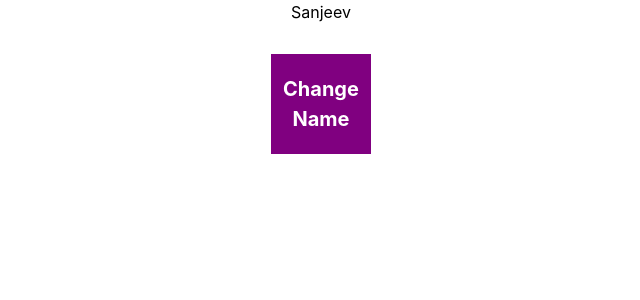
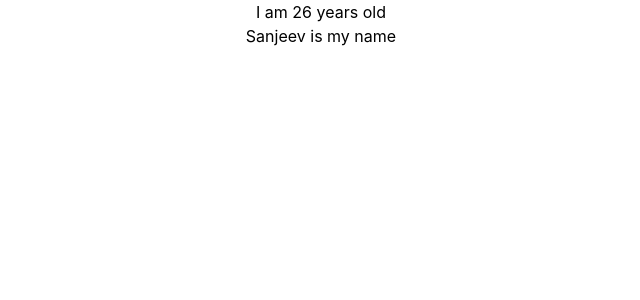
Before and after one commit to Sanjeev94/interview, a React (Create React App) app: page / in a window 1280 px wide. Shown: the top 300 px of the page, without its empty margins (319-959 px from the left). Built offline with nearby package versions, Linux system fonts and the light colour scheme.

Commit message:
Inline condition

```diff
--- a/src/App.js
+++ b/src/App.js
@@ -30,6 +30,7 @@ import TwoFactor from './components/Two-factor-code-input/index.jsx';
 import MapFilter from './components/MapFilter/index.jsx';
 import StateManager from './components/state-manager/index.jsx';
 import PropsinReact from './components/props/index.jsx';
+import InlineCondition from './components/Inline-condition/index.jsx';
 
 function App() {
   return (
@@ -109,8 +110,10 @@ function App() {
       {/* <StateManager /> */}
 
       {/* Props in react */}
-      <PropsinReact />
+      {/* <PropsinReact /> */}
 
+       {/* Inline condition */}
+       <InlineCondition />
 
 
 
--- /dev/null
+++ b/src/components/Inline-condition/index.jsx
@@ -0,0 +1,55 @@
+import React, { useEffect } from 'react'
+
+const InlineCondition = () => {
+    let age = 26;
+        let name = "Sanjeev";
+    useEffect(()=> {
+        let age = 26;
+        let name = "Sanjeev";
+        // if (age > 26) {
+        //     console.log("old");
+        // }
+        // else if (name === "Sanjeev" && age === 26) {
+        //     console.log("I am 26 years old");
+        // }
+        // else {
+        //     console.log("Sanjeev not my name");
+        //     console.log("I am less than 26")
+        // }
+
+        age > 26 ? (
+            console.log("You are now old")
+        ) : name === "Sanjeev" && age ===26 ? (
+            <>
+            {console.log("I am 26 years old")}
+            {console.log("Sanjeev is my name")}
+            </>
+        ) : (
+            <>
+            {console.log("I am less than 26 years old")}
+            {console.log("Sanjeev is not my name")}
+            </>
+        );
+    }, []);
+  return (
+    <div>
+      {
+        age > 26 ? (
+            <h1>You are now old</h1>
+        ) : name === "Sanjeev" && age ===26 ? (
+            <>
+            <h1>I am 26 years old</h1>
+            <h1>Sanjeev is my name</h1>
+            </>
+        ) : (
+            <>
+            <h1>I am less than 26 years old</h1>
+            <h1>Sanjeev is not my name</h1>
+            </>
+        )
+      }
+    </div>
+  )
+}
+
+export default InlineCondition
```
